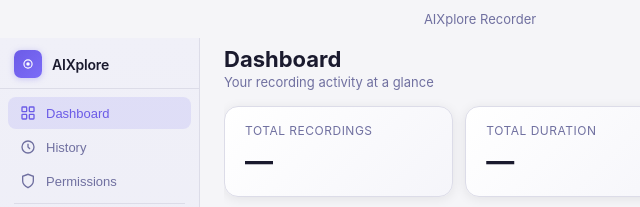
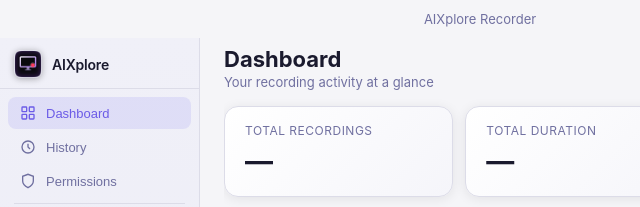
Before and after one commit to rartzi/aixplore-recorder, an Electron app: page src/index.html in a window 960 px wide. Shown: the top 207 px of the page, 0-640 px from the left. Drawn offline with Linux system fonts and the light colour scheme; no server answers.

Commit message:
Use real app icon in sidebar brand and About page
Co-Authored-By: Claude Sonnet 4.6 (1M context) <noreply@anthropic.com>

```diff
--- a/src/index.html
+++ b/src/index.html
@@ -63,11 +63,9 @@ body::before { content: ''; position: fixed; inset: 0; background: var(--bloom);
 }
 .sidebar-icon {
   width: 28px; height: 28px; border-radius: 7px; flex-shrink: 0;
-  background: linear-gradient(135deg, var(--accent) 0%, var(--accent-h) 100%);
-  display: flex; align-items: center; justify-content: center;
-  box-shadow: 0 1px 6px rgba(123,111,240,0.35);
+  overflow: hidden; box-shadow: 0 1px 6px rgba(0,0,0,0.3);
 }
-.sidebar-icon svg { width: 14px; height: 14px; color: #fff; }
+.sidebar-icon img { width: 28px; height: 28px; display: block; }
 .sidebar-brand-name { font-size: 14px; font-weight: 600; color: var(--text); letter-spacing: -0.2px; text-transform: none; }
 .nav-btn {
   display: flex; flex-direction: row; align-items: center; justify-content: flex-start;
@@ -271,8 +269,8 @@ select.styled { background: var(--surface); color: var(--text); border: 1px soli
 .perm-note { background: var(--surface2); border: 1px solid var(--border); border-radius: var(--radius-sm); padding: 12px 16px; font-size: 13px; color: var(--dim); line-height: 1.5; }
 /* ─── About page ─── */
 .about-wrap { display: flex; flex-direction: column; align-items: center; gap: 0; padding: 16px 0; }
-.about-app-icon { width: 64px; height: 64px; border-radius: 16px; background: linear-gradient(135deg, var(--accent) 0%, var(--accent-h) 100%); display: flex; align-items: center; justify-content: center; box-shadow: 0 4px 20px rgba(123,111,240,0.35); margin-bottom: 12px; }
-.about-app-icon svg { width: 34px; height: 34px; color: #fff; }
+.about-app-icon { width: 80px; height: 80px; border-radius: 18px; overflow: hidden; box-shadow: 0 8px 28px rgba(0,0,0,0.35); margin-bottom: 12px; }
+.about-app-icon img { width: 80px; height: 80px; display: block; }
 .about-title { font-size: 18px; font-weight: 700; margin-bottom: 3px; }
 .about-version { display: inline-block; font-size: 11px; background: var(--surface2); border: 1px solid var(--border); border-radius: 20px; padding: 2px 10px; color: var(--dim); margin-bottom: 6px; }
 .about-tagline { font-size: 12px; color: var(--dim); margin-bottom: 20px; text-align: center; }
@@ -300,7 +298,7 @@ select.styled { background: var(--surface); color: var(--text); border: 1px soli
   <!-- Brand -->
   <div class="sidebar-brand" onclick="navTo('viewDashboard')">
     <div class="sidebar-icon">
-      <svg viewBox="0 0 24 24" fill="none" stroke="currentColor" stroke-width="2"><circle cx="12" cy="12" r="7"/><circle cx="12" cy="12" r="3" fill="currentColor" stroke="none"/></svg>
+      <img src="../assets/icon-1024.png" alt="AIXplore Recorder" />
     </div>
     <span class="sidebar-brand-name">AIXplore</span>
   </div>
@@ -595,7 +593,7 @@ select.styled { background: var(--surface); color: var(--text); border: 1px soli
     <div class="scrollable">
       <div class="about-wrap">
         <div class="about-app-icon">
-          <svg viewBox="0 0 24 24" fill="none" stroke="currentColor" stroke-width="1.5"><circle cx="12" cy="12" r="9"/><circle cx="12" cy="12" r="4" fill="currentColor" stroke="none"/><circle cx="12" cy="12" r="1.5" fill="white" stroke="none"/></svg>
+          <img src="../assets/icon-1024.png" alt="AIXplore Recorder" />
         </div>
         <div class="about-title">AIXplore Recorder</div>
         <span class="about-version">Version 3.0.0</span>
```
